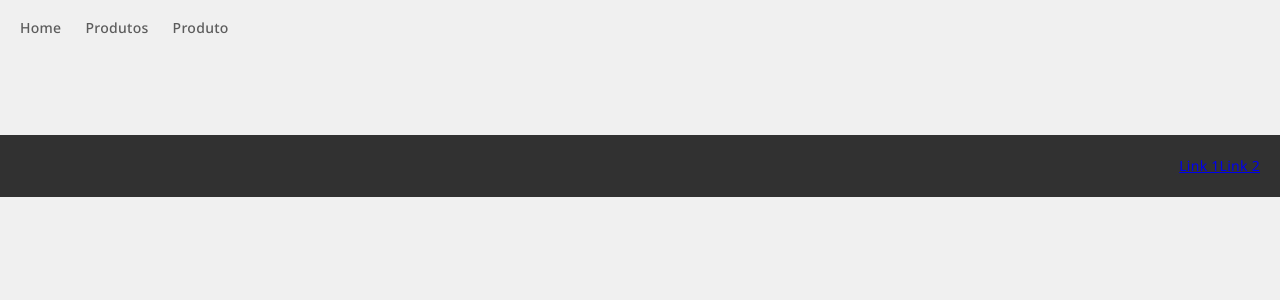
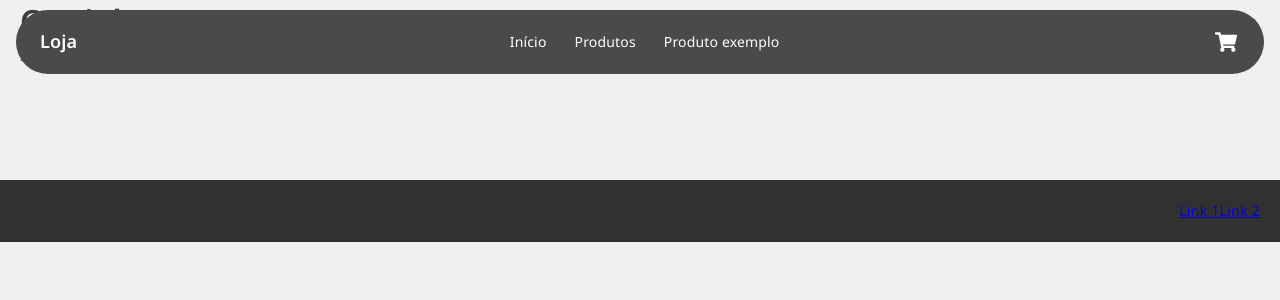
Before and after one commit to CAdagoberto/ecommerce_teste, a React (Vite) app: page /carrinho in a window 1280 px wide. Shown: the top 300 px of the page. Built offline with nearby package versions, Linux system fonts and the light colour scheme.

Commit message:
refatorando navbar

```diff
--- a/package.json
+++ b/package.json
@@ -13,6 +13,7 @@
     "json-server": "^1.0.0-beta.15",
     "react": "^19.2.5",
     "react-dom": "^19.2.5",
+    "react-icons": "^5.6.0",
     "react-router-dom": "^7.14.2"
   },
   "devDependencies": {
--- a/src/App.jsx
+++ b/src/App.jsx
@@ -1,9 +1,10 @@
 
 import './App.css'
 import Home from './pages/home'
-import {  Routes, Route, Link} from 'react-router-dom'
+import { Routes, Route } from 'react-router-dom'
 import Produtos from './pages/produtos'
 import Produto from './pages/produto'
+import Carrinho from './pages/carrinho'
 import Navbar from './components/navbar'
 import Footer from './components/footer'
 
@@ -18,6 +19,7 @@ function App() {
         <Route path="/" element={<Home />} />
         <Route path="/produtos" element={<Produtos />} />
         <Route path="/produto/:id" element={<Produto />} />
+        <Route path="/carrinho" element={<Carrinho />} />
       </Routes>
 
       <Footer />
--- a/src/components/home/barraBeneficios.module.css
+++ b/src/components/home/barraBeneficios.module.css
@@ -7,8 +7,7 @@
 
 .lista {
     display: flex;
-    gap: 30px;
-    justify-content: center;
+    justify-content: space-around;
     list-style: none;
     margin: 0;
     padding: 0;
--- a/src/components/home/heroInicio.module.css
+++ b/src/components/home/heroInicio.module.css
@@ -1,13 +1,19 @@
 .sectionHero {
-    border: 1px solid red;
-    height: 70vh;
+    width: 100%;
+    min-height: 80vh;
     display: flex;
     align-items: center;
+    box-sizing: border-box;
+    /* reserva espaço para a navbar fixa por cima; o fundo do hero vai até o topo da tela */
+    padding-top: var(--altura-navbar-fixa);
+    margin: 0;
+    background-color: #ebebeb;
 }
 
 .heroContent {
     width: 50%;
-    height: 100%;
+    max-width: 36rem;
+    min-height: 0;
     display: flex;
     flex-direction: column;
     justify-content: center;
@@ -51,3 +57,10 @@
     background: #f5f5f5;
     border-color: #bbb;
 }
+
+@media (max-width: 768px) {
+    .heroContent {
+        width: 100%;
+        max-width: none;
+    }
+}
--- a/src/components/navbar.jsx
+++ b/src/components/navbar.jsx
@@ -1,12 +1,141 @@
-import { Link } from 'react-router-dom'
+import { useEffect, useState } from 'react'
+import { Link, NavLink } from 'react-router-dom'
+import { FaBars, FaShoppingCart, FaTimes } from 'react-icons/fa'
 import styles from './navbar.module.css'
 
+// lista dos links que aparecem no menu (desktop e mobile)
+const linksDoMenu = [
+    { to: '/', texto: 'Início' },
+    { to: '/produtos', texto: 'Produtos' },
+    { to: '/produto/1', texto: 'Produto exemplo' },
+]
+
 export default function Navbar() {
+    const [menuAberto, setMenuAberto] = useState(false)
+
+    // abre ou fecha o menu do celular
+    function abrirFecharMenu() {
+        if (menuAberto === true) {
+            setMenuAberto(false)
+        } else {
+            setMenuAberto(true)
+        }
+    }
+
+    function fecharMenu() {
+        setMenuAberto(false)
+    }
+
+    // quando o menu ta aberto no celular, nao deixa rolar a pagina de baixo
+    // e fecha se apertar ESC
+    useEffect(() => {
+        if (menuAberto === false) {
+            return
+        }
+
+        function quandoApertarTecla(evento) {
+            if (evento.key === 'Escape') {
+                setMenuAberto(false)
+            }
+        }
+
+        document.addEventListener('keydown', quandoApertarTecla)
+        document.body.style.overflow = 'hidden'
+
+        return function limpar() {
+            document.removeEventListener('keydown', quandoApertarTecla)
+            document.body.style.overflow = ''
+        }
+    }, [menuAberto])
+
+    let classPainel = styles.painelLinks
+    if (menuAberto === true) {
+        classPainel = classPainel + ' ' + styles.painelLinksAberto
+    }
+
     return (
-        <nav className={styles.nav}>
-            <Link to="/">Home</Link>
-            <Link to="/produtos">Produtos</Link>
-            <Link to="/produto/1">Produto</Link>
-        </nav>
+        <header className={styles.cabecalho}>
+            <div className={styles.barra}>
+                <nav className={styles.nav} aria-label="Principal">
+                    <Link to="/" className={styles.logo} onClick={fecharMenu}>
+                        Loja
+                    </Link>
+
+                    <div id="menu-links-lateral" className={classPainel}>
+                        {linksDoMenu.map(function (item) {
+                            return (
+                                <NavLink
+                                    key={item.to}
+                                    to={item.to}
+                                    end={item.to === '/'}
+                                    onClick={fecharMenu}
+                                    className={function (props) {
+                                        if (props.isActive === true) {
+                                            return (
+                                                styles.navLink +
+                                                ' ' +
+                                                styles.navLinkAtivo
+                                            )
+                                        }
+                                        return styles.navLink
+                                    }}
+                                >
+                                    {item.texto}
+                                </NavLink>
+                            )
+                        })}
+                    </div>
+
+                    <div className={styles.acoes}>
+                        <Link
+                            to="/carrinho"
+                            className={styles.carrinho}
+                            aria-label="Ver carrinho"
+                            onClick={fecharMenu}
+                        >
+                            <FaShoppingCart
+                                className={styles.iconeNav}
+                                size={22}
+                                aria-hidden="true"
+                            />
+                        </Link>
+
+                        <button
+                            type="button"
+                            className={styles.botaoMenu}
+                            aria-expanded={menuAberto}
+                            aria-controls="menu-links-lateral"
+                            aria-label={
+                                menuAberto === true ? 'Fechar menu' : 'Abrir menu'
+                            }
+                            onClick={abrirFecharMenu}
+                        >
+                            {menuAberto === true ? (
+                                <FaTimes
+                                    className={styles.iconeNav}
+                                    size={22}
+                                    aria-hidden="true"
+                                />
+                            ) : (
+                                <FaBars
+                                    className={styles.iconeNav}
+                                    size={22}
+                                    aria-hidden="true"
+                                />
+                            )}
+                        </button>
+                    </div>
+                </nav>
+            </div>
+
+            {menuAberto === true ? (
+                <button
+                    type="button"
+                    className={styles.fundoMenu}
+                    aria-label="Fechar menu"
+                    onClick={fecharMenu}
+                />
+            ) : null}
+        </header>
     )
 }
--- a/src/components/navbar.module.css
+++ b/src/components/navbar.module.css
@@ -1,19 +1,163 @@
+/* navbar fixa em cima da página */
+.cabecalho {
+  position: fixed;
+  top: 0;
+  left: 0;
+  right: 0;
+  z-index: 200;
+  padding: 10px 16px;
+  pointer-events: none;
+}
+
+.barra {
+  max-width: 1400px;
+  margin: 0 auto;
+  pointer-events: auto;
+}
+
+/* uma linha: logo | links | carrinho/menu */
 .nav {
   display: flex;
-  flex-wrap: wrap;
-  gap: 1rem 1.5rem;
-  padding: 1rem 1.25rem;
-  font-size: 0.875rem;
-  font-weight: 500;
-  letter-spacing: 0.02em;
+  flex-direction: row;
+  align-items: center;
+  justify-content: space-between;
+  gap: 16px;
+  padding: 10px 16px;
+  border-radius: 999px;
+  background-color: #4a4a4a;
+  color: #fff;
 }
 
-.nav a {
-  color: var(--texto-suave, #5c5c5c);
+.logo {
+  font-size: 18px;
+  font-weight: 600;
+  color: inherit;
   text-decoration: none;
-  transition: color 0.2s ease;
+  padding: 4px 8px;
 }
 
-.nav a:hover {
-  color: var(--texto-principal, #3d3d3d);
+.logo:hover {
+  opacity: 0.9;
 }
+
+/* links do meio */
+.painelLinks {
+  display: flex;
+  flex-direction: row;
+  flex-wrap: wrap;
+  gap: 8px;
+  flex: 1;
+  justify-content: center;
+}
+
+.navLink {
+  font-size: 14px;
+  color: #fff;
+  text-decoration: none;
+  padding: 6px 10px;
+  border-radius: 6px;
+}
+
+.navLink:hover {
+  background-color: #5c5c5c;
+}
+
+.navLinkAtivo {
+  background-color: #666;
+}
+
+.carrinho {
+  display: flex;
+  align-items: center;
+  justify-content: center;
+  width: 44px;
+  height: 44px;
+  color: inherit;
+  text-decoration: none;
+  border-radius: 8px;
+}
+
+.carrinho:hover {
+  background-color: #5c5c5c;
+}
+
+.iconeNav {
+  display: block;
+}
+
+.acoes {
+  display: flex;
+  flex-direction: row;
+  align-items: center;
+  gap: 4px;
+}
+
+/* no celular o botão do menu aparece */
+.botaoMenu {
+  display: none;
+  width: 44px;
+  height: 44px;
+  border: none;
+  border-radius: 8px;
+  background-color: transparent;
+  color: #fff;
+  cursor: pointer;
+}
+
+.botaoMenu:hover {
+  background-color: #5c5c5c;
+}
+
+/* fundo escuro atrás do menu */
+.fundoMenu {
+  position: fixed;
+  top: 0;
+  left: 0;
+  right: 0;
+  bottom: 0;
+  z-index: 150;
+  margin: 0;
+  padding: 0;
+  border: none;
+  background-color: rgba(0, 0, 0, 0.5);
+  cursor: pointer;
+  pointer-events: auto;
+}
+
+/* celular */
+@media (max-width: 767px) {
+  .painelLinks {
+    position: fixed;
+    top: 0;
+    right: 0;
+    bottom: 0;
+    width: 260px;
+    z-index: 160;
+    flex-direction: column;
+    align-items: stretch;
+    justify-content: flex-start;
+    padding: 80px 16px 16px 16px;
+    background-color: #333;
+    flex: none;
+    transform: translateX(100%);
+    transition: transform 0.2s ease;
+    visibility: hidden;
+    pointer-events: none;
+  }
+
+  .painelLinksAberto {
+    transform: translateX(0);
+    visibility: visible;
+    pointer-events: auto;
+  }
+
+  .painelLinks .navLink {
+    padding: 12px 10px;
+  }
+
+  .botaoMenu {
+    display: flex;
+    align-items: center;
+    justify-content: center;
+  }
+}
--- a/src/index.css
+++ b/src/index.css
@@ -8,6 +8,8 @@
   --bg-color: #313131;
   --text-color: #fff;
   --espacamento: 80px;
+  /* espaço da navbar fixa nas páginas que não têm hero em tela cheia */
+  --altura-navbar-fixa: max(5.75rem, calc(env(safe-area-inset-top) + 4.5rem));
   --texto-principal: #3d3d3d;
   --texto-suave: #5c5c5c;
   --texto-leve: #737373;
@@ -32,6 +34,10 @@ h3 {
   font-weight: 600;
   letter-spacing: -0.02em;
   line-height: 1.3;
+}
+
+.paginaComNav {
+  padding-top: var(--altura-navbar-fixa);
 }
 
 .container {
--- /dev/null
+++ b/src/pages/carrinho.jsx
@@ -0,0 +1,11 @@
+export default function Carrinho() {
+    return (
+        <main
+            className="container paginaComNav"
+            style={{ paddingBottom: '2rem' }}
+        >
+            <h1>Carrinho</h1>
+            <p>Seu carrinho está vazio por enquanto.</p>
+        </main>
+    )
+}
--- a/src/pages/produto.jsx
+++ b/src/pages/produto.jsx
@@ -1,6 +1,6 @@
 export default function Produto() {
     return (
-        <div>
+        <div className="paginaComNav">
             <h1>Produto</h1>
         </div>
     )
--- a/src/pages/produtos.jsx
+++ b/src/pages/produtos.jsx
@@ -1,6 +1,6 @@
 export default function Produtos() {
     return (
-        <div>
+        <div className="paginaComNav">
             <h1>Produtos</h1>
         </div>
     )
```
Also changed, not shown: 1 other file (tests, documents, lock files or other folders).
